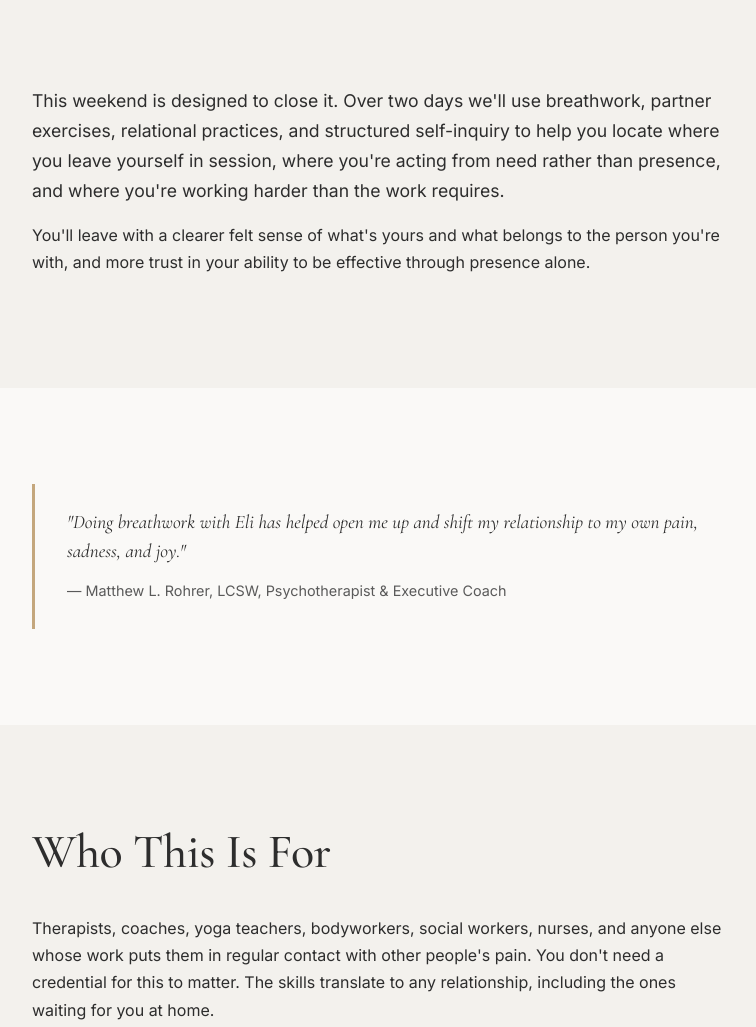
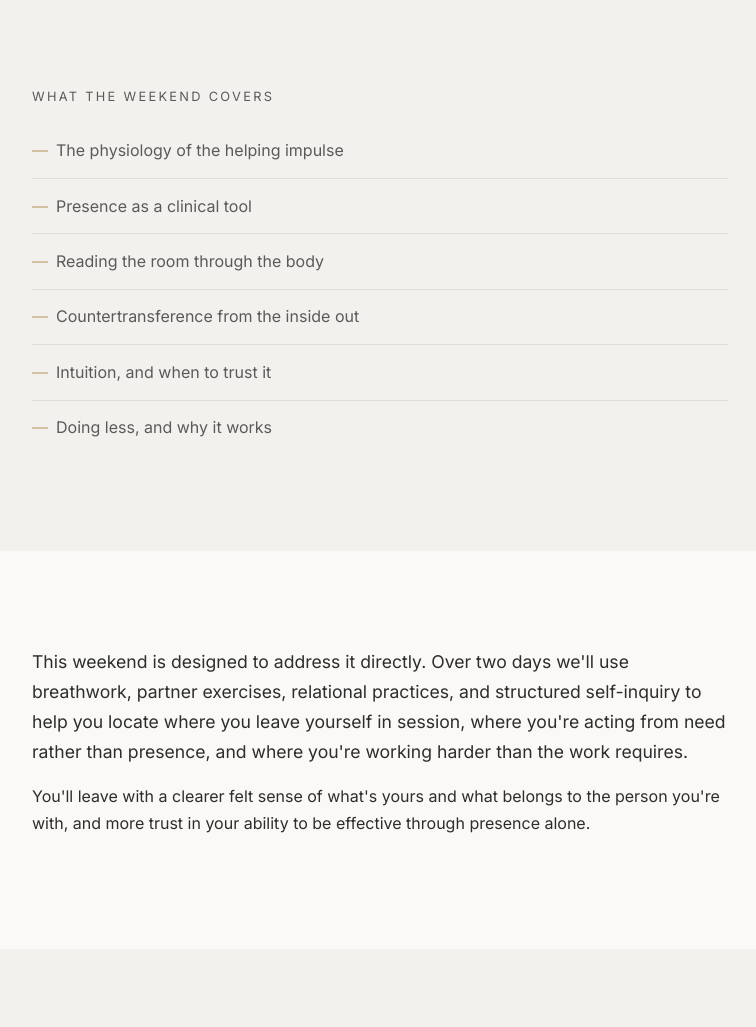
Before and after one commit to harriganeli-source/breathe-with-eli, a website: page working-from-the-inside.html in a window 1280 px wide. Shown: the part 1380-2407 px from the top of the page, without its empty margins (260-1016 px from the left). Drawn offline with nearby package versions, Linux system fonts and the light colour scheme.

Commit message:
wfi: move curriculum list, consolidate testimonials, fix promise copy
- Add curriculum list ("What the weekend covers") after the opening
  paragraphs — now sits between the opening copy and the Promise section
- Remove standalone Rohrer testimonial section; move Rohrer quote to
  "What People Say" as the first quote (Moser second)
- Change "close it" to "address it directly" in the Promise paragraph

Co-Authored-By: Claude Sonnet 4.6 <noreply@anthropic.com>

```diff
--- a/working-from-the-inside.html
+++ b/working-from-the-inside.html
@@ -75,6 +75,40 @@
             letter-spacing: 0.12em;
             text-transform: uppercase;
             margin-bottom: 2.5rem;
+        }
+
+        /* Curriculum list */
+        .wfi-curriculum-label {
+            font-size: 0.8rem;
+            letter-spacing: 0.18em;
+            text-transform: uppercase;
+            color: var(--color-text-light);
+            margin-bottom: var(--space-sm);
+        }
+
+        .wfi-curriculum-list {
+            list-style: none;
+            padding: 0;
+            margin: 0;
+        }
+
+        .wfi-curriculum-list li {
+            padding: 0.85rem 0 0.85rem 1.5rem;
+            border-bottom: 1px solid rgba(74, 93, 74, 0.12);
+            font-size: 1rem;
+            color: var(--color-text-light);
+            position: relative;
+        }
+
+        .wfi-curriculum-list li:last-child {
+            border-bottom: none;
+        }
+
+        .wfi-curriculum-list li::before {
+            content: '—';
+            position: absolute;
+            left: 0;
+            color: var(--color-accent);
         }
 
         /* Weekend schedule two-column */
@@ -252,21 +286,26 @@
         </div>
     </section>
 
-    <!-- The Promise: full-width -->
+    <!-- Curriculum list -->
     <section class="content-section" style="background-color: var(--color-bg-alt);">
         <div class="container" style="max-width: 760px;">
-            <p style="font-size: 1.1rem;">This weekend is designed to close it. Over two days we'll use breathwork, partner exercises, relational practices, and structured self-inquiry to help you locate where you leave yourself in session, where you're acting from need rather than presence, and where you're working harder than the work requires.</p>
-            <p style="margin-top: 1rem;">You'll leave with a clearer felt sense of what's yours and what belongs to the person you're with, and more trust in your ability to be effective through presence alone.</p>
+            <p class="wfi-curriculum-label">What the weekend covers</p>
+            <ul class="wfi-curriculum-list">
+                <li>The physiology of the helping impulse</li>
+                <li>Presence as a clinical tool</li>
+                <li>Reading the room through the body</li>
+                <li>Countertransference from the inside out</li>
+                <li>Intuition, and when to trust it</li>
+                <li>Doing less, and why it works</li>
+            </ul>
         </div>
     </section>
 
-    <!-- Rohrer testimonial -->
+    <!-- The Promise: full-width -->
     <section class="content-section">
         <div class="container" style="max-width: 760px;">
-            <blockquote class="pull-quote">
-                <p>"Doing breathwork with Eli has helped open me up and shift my relationship to my own pain, sadness, and joy."</p>
-                <cite>— Matthew L. Rohrer, LCSW, Psychotherapist &amp; Executive Coach</cite>
-            </blockquote>
+            <p style="font-size: 1.1rem;">This weekend is designed to address it directly. Over two days we'll use breathwork, partner exercises, relational practices, and structured self-inquiry to help you locate where you leave yourself in session, where you're acting from need rather than presence, and where you're working harder than the work requires.</p>
+            <p style="margin-top: 1rem;">You'll leave with a clearer felt sense of what's yours and what belongs to the person you're with, and more trust in your ability to be effective through presence alone.</p>
         </div>
     </section>
 
@@ -314,6 +353,11 @@
     <section class="content-section" style="background-color: var(--color-bg-alt);">
         <div class="container" style="max-width: 760px;">
             <h2 style="text-align: center; margin-bottom: var(--space-lg);">What People Say</h2>
+
+            <blockquote class="pull-quote">
+                <p>"Doing breathwork with Eli has helped open me up and shift my relationship to my own pain, sadness, and joy."</p>
+                <cite>— Matthew L. Rohrer, LCSW, Psychotherapist &amp; Executive Coach</cite>
+            </blockquote>
 
             <blockquote class="pull-quote">
                 <p>"Eli masterfully fosters a balance between a trustworthy container and risk-taking."</p>
```
